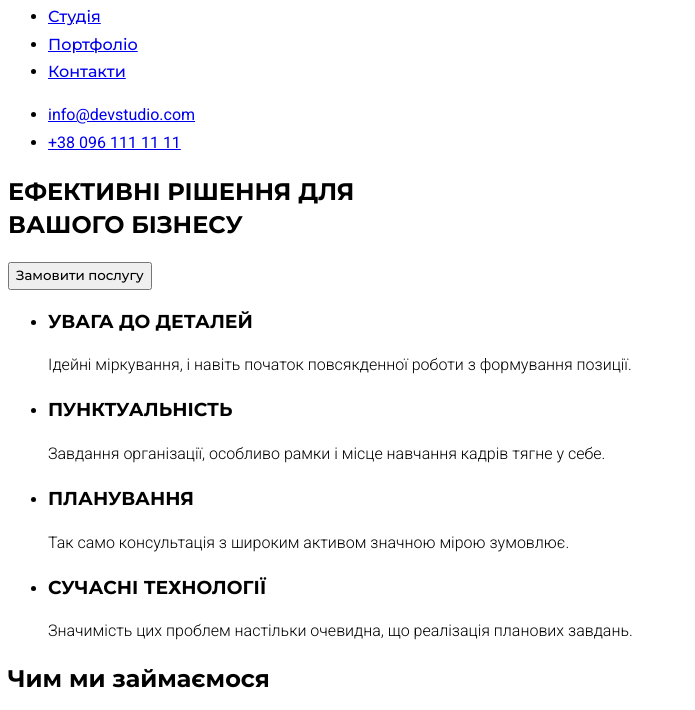
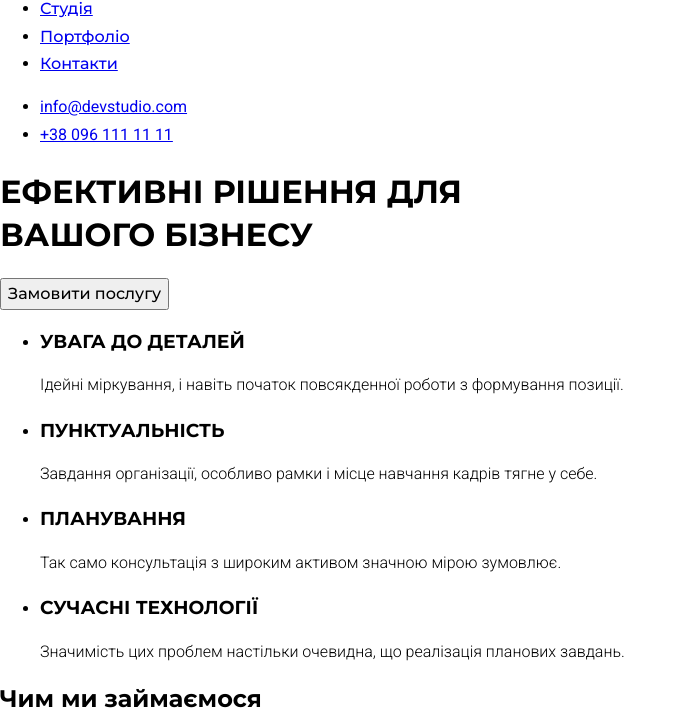
Before and after one commit to Timofeyka007/WebStudio, a plain HTML site: page index.html in a window 1280 px wide. Shown: the part 49-759 px from the top of the page, without its empty margins (0-695 px from the left). Drawn offline with nearby package versions, Linux system fonts and the light colour scheme.

Commit message:
added normalize.css

```diff
--- a/index.html
+++ b/index.html
@@ -4,6 +4,8 @@
     <meta charset="UTF-8">
     <meta name="viewport" content="width=device-width, initial-scale=1.0">
     <title>WebStudio</title>
+    <link rel="stylesheet" href="./css/normalize.css">
+    <link rel="stylesheet" href="https://cdnjs.cloudflare.com/ajax/libs/modern-normalize/1.0.0/modern-normalize.min.css">
     <link rel="stylesheet" href="./css/style.css">
     <link
       href="https://fonts.googleapis.com/css2?family=Montserrat:wght@500;600;700&family=Roboto:wght@300;400;500&display=swap"
```
Also changed, not shown: css/normalize.css (added).
